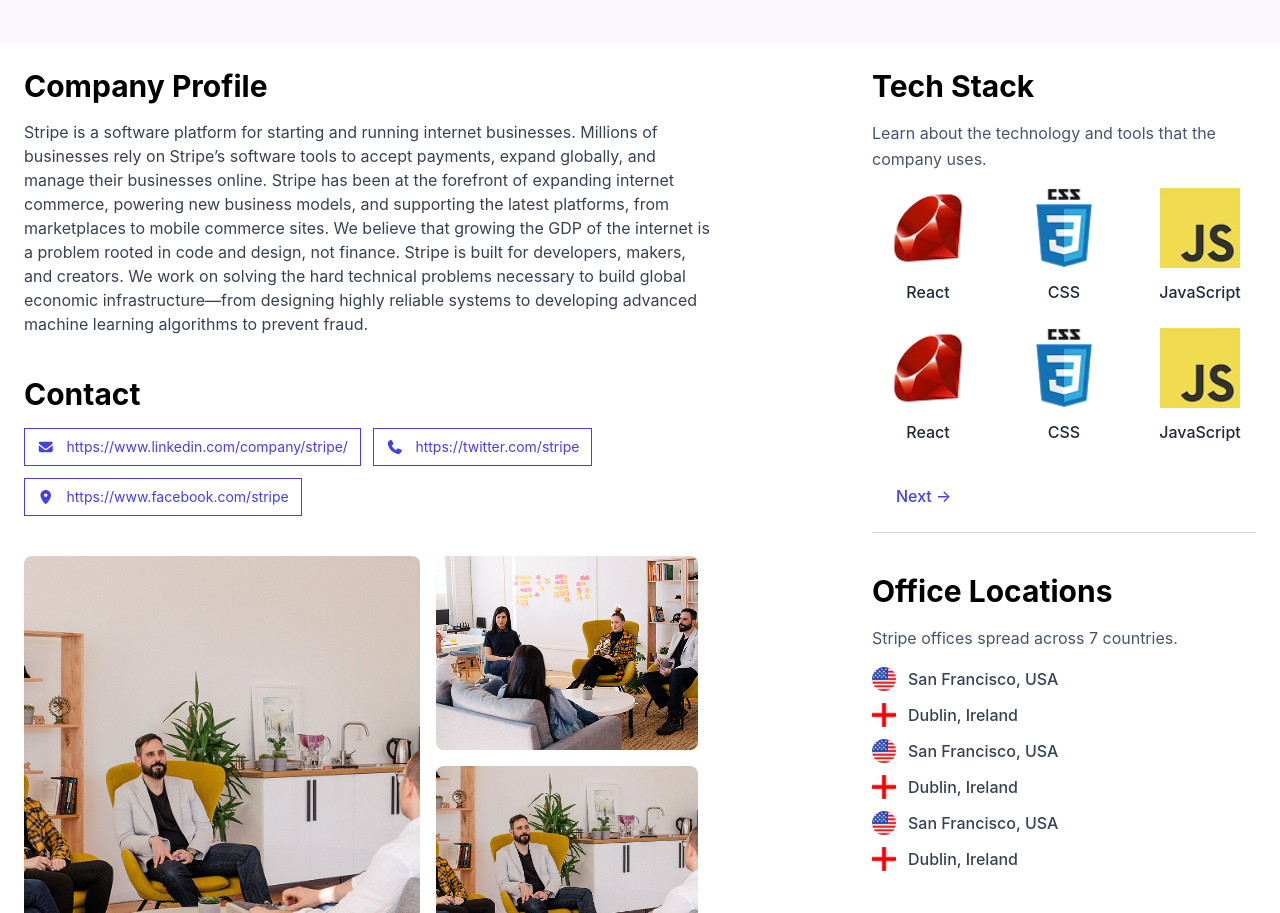
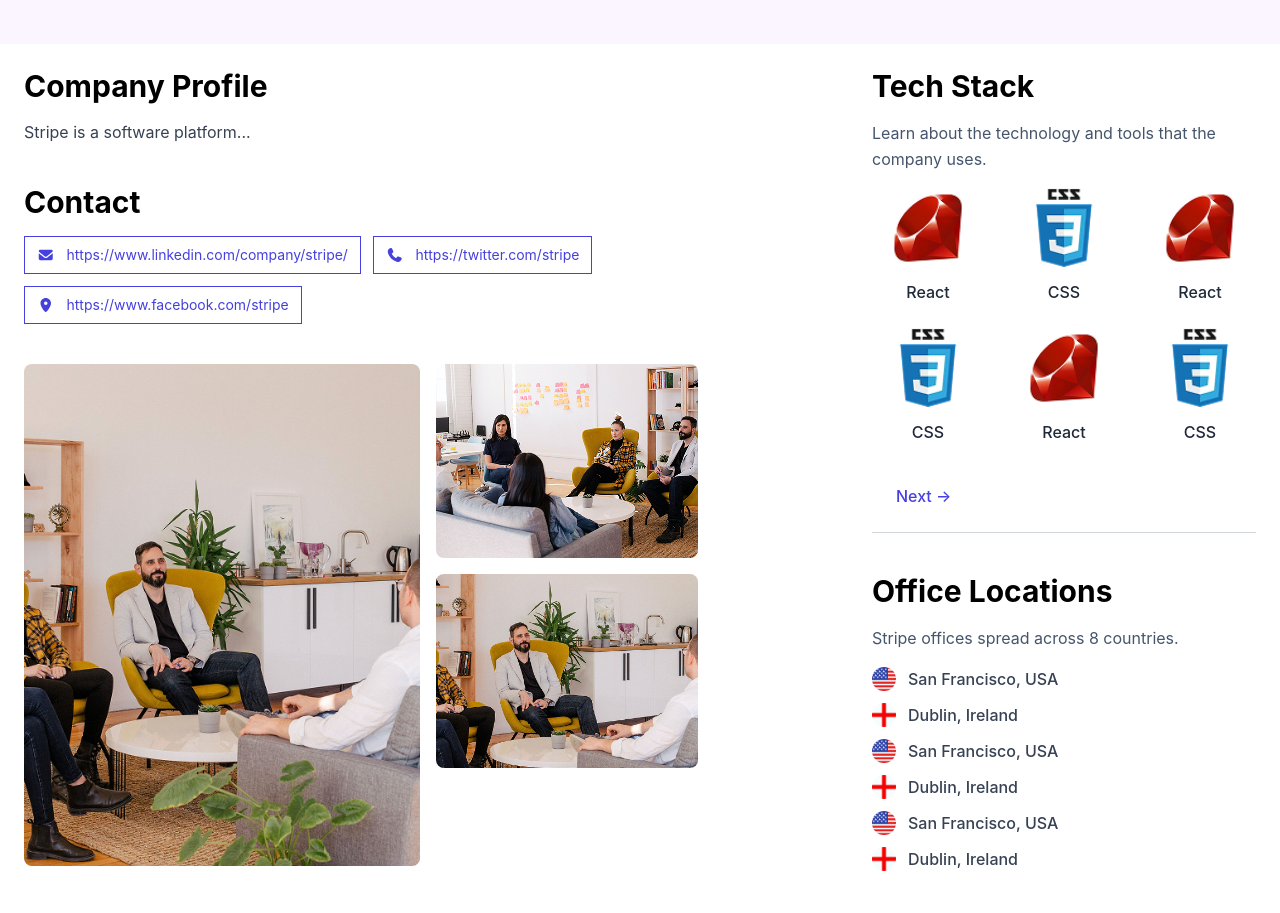
Before and after one commit to shehabgamaleldeen/JobHuntly-frontend, a React (Vite) app: page /companies in a window 1280 px wide. Shown: the part 320-1233 px from the top of the page. Built offline with nearby package versions, Linux system fonts and the light colour scheme.

Commit message:
update App.tsx
Isolating the Test data

```diff
--- a/src/App.tsx
+++ b/src/App.tsx
@@ -7,70 +7,13 @@
 import Signup from './components/Applicants/Signup/Signup';
 import SearchCompanies from './components/Applicants/SearchCompanies/SearchCompanies';
 import NotFoundPage from './components/Basic/NotFoundPage';
-import CompanyPage from './components/Applicants/CompanyProfile/CompanyPage';
-import type { Company } from './components/Applicants/CompanyProfile/Types';
-
+import CompanyPage from "./components/Applicants/CompanyProfile/CompanyPage";
+import { testCompany } from "./Data/testCompany";
 import Dashboard from './components/Recruiters/Dashboard/Dashboard';
 // import DashboardSettings from './components/Applicants/DashboardSettings/DashboardSettings';
 import './App.css';
 
 function App() {
-  //test company data
-  const testCompany: Company & { jobCount: number } = {
-    id: 1,
-    name: "Stripe",
-    logo: "/images/company/stripe.png",
-    website: "https://stripe.com",
-    description: `Stripe is a software platform for starting and running internet businesses.
-                Millions of businesses rely on Stripe’s software tools to accept payments, expand globally, and manage their businesses online.
-                Stripe has been at the forefront of expanding internet commerce, powering new business models, and supporting the latest platforms, from marketplaces to mobile commerce sites.
-                We believe that growing the GDP of the internet is a problem rooted in code and design, not finance.
-                Stripe is built for developers, makers, and creators.
-                We work on solving the hard technical problems necessary to build global economic infrastructure—from designing highly reliable systems to developing advanced machine learning algorithms to prevent fraud.`,
-    founded: "2010",
-    employees: "7000+",
-    industry: "FinTech",
-    linkedin: "https://www.linkedin.com/company/stripe/",
-    facebook:
-      "https://www.facebook.com/stripe",
-    twitter: "https://twitter.com/stripe",
-    locations: [
-      { name: "San Francisco, USA", logo: "/images/location/us.png" },
-      {
-        name: "Dublin, Ireland",
-        logo: "/images/location/england.png",
-      },
-      { name: "San Francisco, USA", logo: "/images/location/us.png" },
-      {
-        name: "Dublin, Ireland",
-        logo: "/images/location/england.png",
-      },
-      { name: "San Francisco, USA", logo: "/images/location/us.png" },
-      {
-        name: "Dublin, Ireland",
-        logo: "/images/location/england.png",
-      },
-      {
-        name: "Dublin, Ireland",
-        logo: "/images/location/england.png",
-      },
-    ],
-    techStack: [
-      { name: "React", logo: "/images/stack/ruby.png" },
-      { name: "CSS", logo: "/images/stack/css.png" },
-      { name: "JavaScript", logo: "/images/stack/js.png" },
-      { name: "React", logo: "/images/stack/ruby.png" },
-      { name: "CSS", logo: "/images/stack/css.png" },
-      { name: "JavaScript", logo: "/images/stack/js.png" },
-      { name: "CSS", logo: "/images/stack/css.png" },
-    ],
-    images: [
-      { src: "/images/companyImage/img1.png" },
-      { src: "/images/companyImage/img2.png" },
-      { src: "/images/companyImage/img3.png" },
-    ],
-    jobCount: 14,
-  };
 
   return (
     <Router>
@@ -78,20 +21,32 @@
         <Navbar />
         <main className="grow">
           <Routes>
-            {/* Home / main pages */}
+
             <Route path="/" element={<LandingPage />} />
             <Route path="/find-jobs" element={<FindJobs />} />
             <Route path="/browse-companies" element={<SearchCompanies />} />
             <Route path="/login" element={<Login />} />
             <Route path="/signup" element={<Signup />} />
 
-            {/* CompanyProfile test routes */}
-            <Route path="/companies"  element={<CompanyPage company={testCompany} />}/>
-            <Route path="/companies/:id" element={<CompanyPage company={testCompany} />} />
-
+            <Route
+              path="/companies"
+              element={<CompanyPage company={testCompany} />}
+            />
+            <Route
+              path="/companies/:id"
+              element={<CompanyPage company={testCompany} />}
+            />
             <Route path="*" element={<NotFoundPage />} />
 
-            // this is handled for now  ( moaz )
+            <Route
+              path="/companies"
+              element={<CompanyPage company={testCompany} />}
+            />
+            <Route
+              path="/companies/:id"
+              element={<CompanyPage company={testCompany} />}
+            />
+            // this is handled for now ( moaz )
             <Route path="/Company" element={<Dashboard />} />
             {/* <Route path="/" element={<DashboardSettings />} /> */}
           </Routes>
--- /dev/null
+++ b/src/Data/testCompany.ts
@@ -0,0 +1,41 @@
+import type { Company } from "../components/Applicants/CompanyProfile/Types";
+
+export const testCompany: Company & { jobCount: number } = {
+  id: 1,
+  name: "Stripe",
+  logo: "/images/company/stripe.png",
+  website: "https://stripe.com",
+  description: `Stripe is a software platform...`,
+  founded: "2010",
+  employees: "7000+",
+  industry: "FinTech",
+  linkedin: "https://www.linkedin.com/company/stripe/",
+  facebook: "https://www.facebook.com/stripe",
+  twitter: "https://twitter.com/stripe",
+  locations: [
+    { name: "San Francisco, USA", logo: "/images/location/us.png" },
+    { name: "Dublin, Ireland", logo: "/images/location/england.png" },
+        { name: "San Francisco, USA", logo: "/images/location/us.png" },
+    { name: "Dublin, Ireland", logo: "/images/location/england.png" },
+        { name: "San Francisco, USA", logo: "/images/location/us.png" },
+    { name: "Dublin, Ireland", logo: "/images/location/england.png" },
+        { name: "San Francisco, USA", logo: "/images/location/us.png" },
+    { name: "Dublin, Ireland", logo: "/images/location/england.png" },
+  ],
+  techStack: [
+    { name: "React", logo: "/images/stack/ruby.png" },
+    { name: "CSS", logo: "/images/stack/css.png" },
+     { name: "React", logo: "/images/stack/ruby.png" },
+    { name: "CSS", logo: "/images/stack/css.png" },
+     { name: "React", logo: "/images/stack/ruby.png" },
+    { name: "CSS", logo: "/images/stack/css.png" },
+     { name: "React", logo: "/images/stack/ruby.png" },
+    { name: "CSS", logo: "/images/stack/css.png" },
+  ],
+  images: [
+    { src: "/images/companyImage/img1.png" },
+    { src: "/images/companyImage/img2.png" },
+    { src: "/images/companyImage/img3.png" }
+  ],
+  jobCount: 14
+};
```
